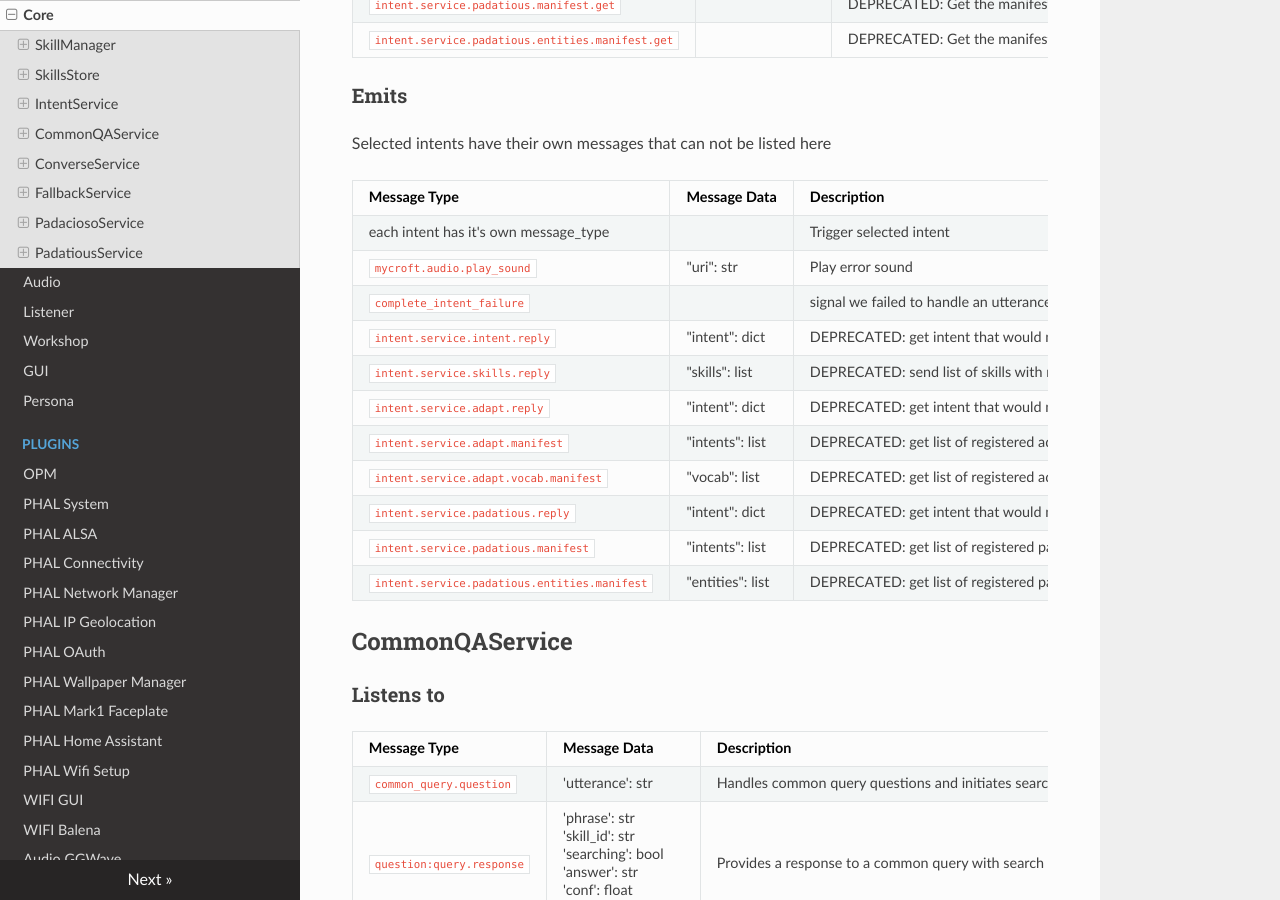
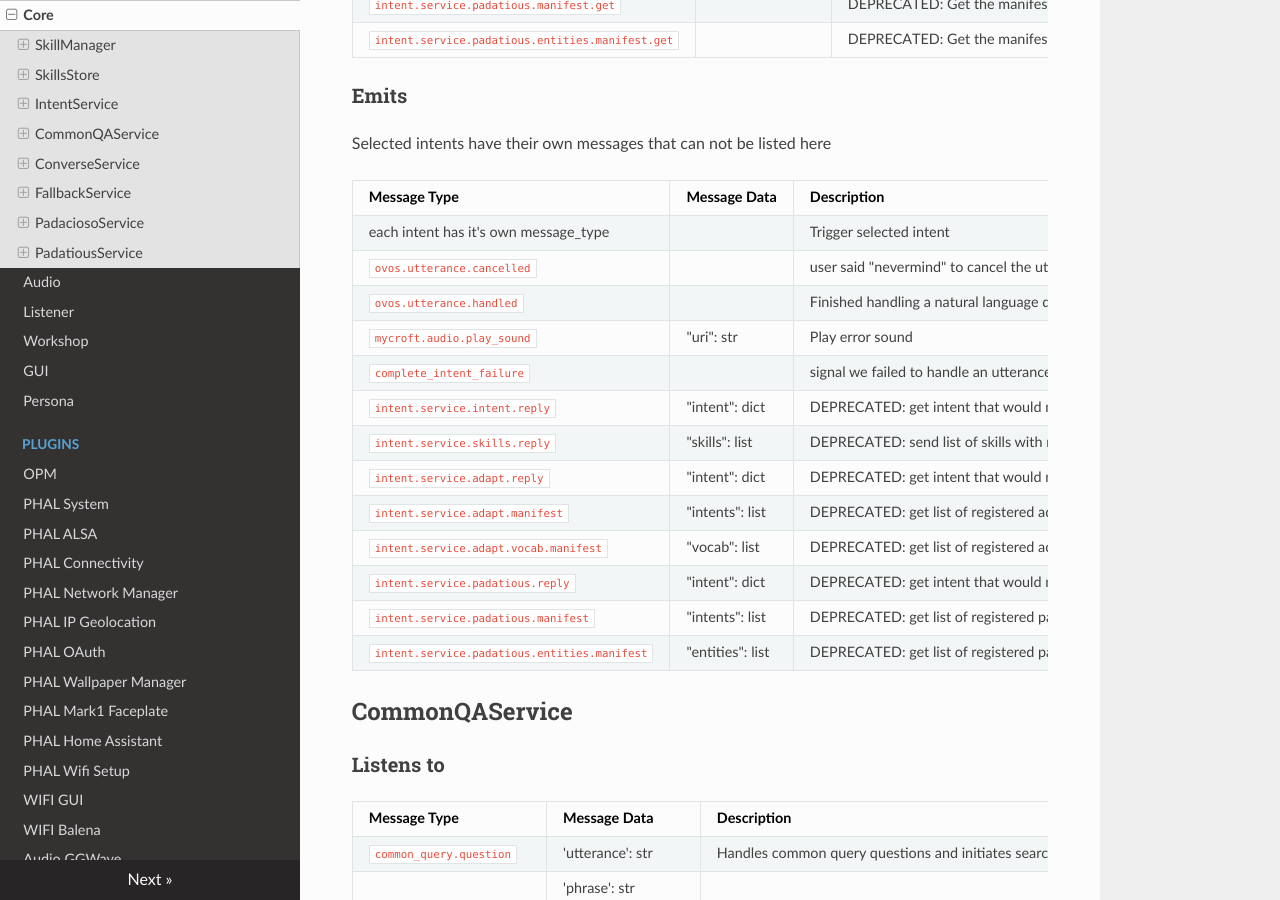
Before and after one commit to OpenVoiceOS/message_spec, an MkDocs documentation site: the page built from docs/ovos_core.md, in a window 1280 px wide and 900 px high, scrolled down 2745 px. Built offline with MkDocs 1.6.1, drawn with Linux system fonts in a browser that asks for light colours; nearby versions of some CDN libraries.

Commit message:
Update ovos_core.md

```diff
--- a/docs/ovos_core.md
+++ b/docs/ovos_core.md
@@ -61,10 +61,10 @@
 
 ### Listens to
 
-| Message Type                                     | Message Data                                                                      | Description                                                                | Response Type(s)                             |
-|--------------------------------------------------|-----------------------------------------------------------------------------------|----------------------------------------------------------------------------|----------------------------------------------|
-| `recognizer_loop:utterance`                      | utterances: list<br> lang: str                                                    | Handle a natural language question from the user                           |                                              |
-| `register_vocab`                                 | entity_value: str<br>entity_type: str<br>regex: str<br>alias_of: str<br>lang: str | Register vocabulary for the Adapt intent service                           |                                              |
+| Message Type                                     | Message Data                                                                      | Description     | Response Type(s)                             |
+|--------------------------------------------------|-----------------------------------------------------------------------------------|-----------------|----------------------------------------------|
+| `recognizer_loop:utterance`                      | utterances: list<br> lang: str                                                    | Handle a natural language question from the user  |`ovos.utterance.cancelled`, `ovos.utterance.handled`      |
+| `register_vocab`                                 | entity_value: str<br>entity_type: str<br>regex: str<br>alias_of: str<br>lang: str | Register vocabulary for the Adapt intent service       |                                              |
 | `register_intent`                                | intent_type: str                                                                  | Register an intent for the Adapt intent service                            |                                              |
 | `detach_intent`                                  | intent_name: str                                                                  | Remove a registered intent from the intent service                         |                                              |
 | `detach_skill`                                   | skill_id: str                                                                     | Remove all intents registered for a specific skill from the intent service |                                              |
@@ -87,6 +87,8 @@
 | Message Type                                 | Message Data     | Description                                                          | In Response to / sent by                         |
 |----------------------------------------------|------------------|----------------------------------------------------------------------|--------------------------------------------------|
 | each intent has it's own message_type        |                  | Trigger selected intent                                              | `recognizer_loop:utterance`                      |
+| `ovos.utterance.cancelled`                   |                  | user said "nevermind" to cancel the utterance, via [ovos-utterance-plugin-cancel](https://github.com/OpenVoiceOS/ovos-utterance-plugin-cancel)          | `recognizer_loop:utterance`                      |
+| `ovos.utterance.handled`                     |                  | Finished handling a natural language question from the user          | `recognizer_loop:utterance`                      |
 | `mycroft.audio.play_sound`                   | "uri": str       | Play error sound                                                     | self.send_complete_intent_failure                |
 | `complete_intent_failure`                    |                  | signal we failed to handle an utterance                              | self.send_complete_intent_failure                |
 | `intent.service.intent.reply`                | "intent": dict   | DEPRECATED: get intent that would match, excluding converse/fallback | `intent.service.intent.get`                      |
```
